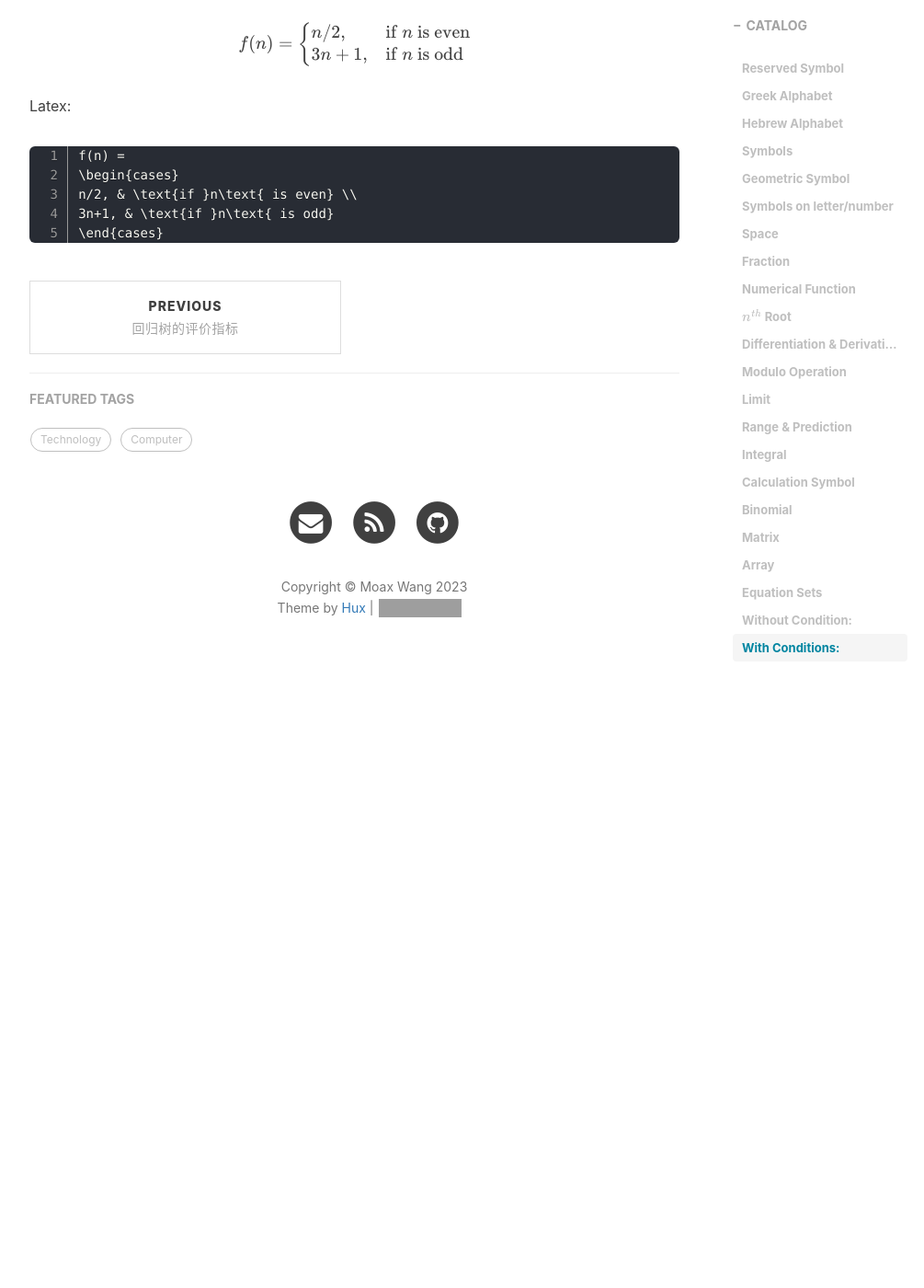
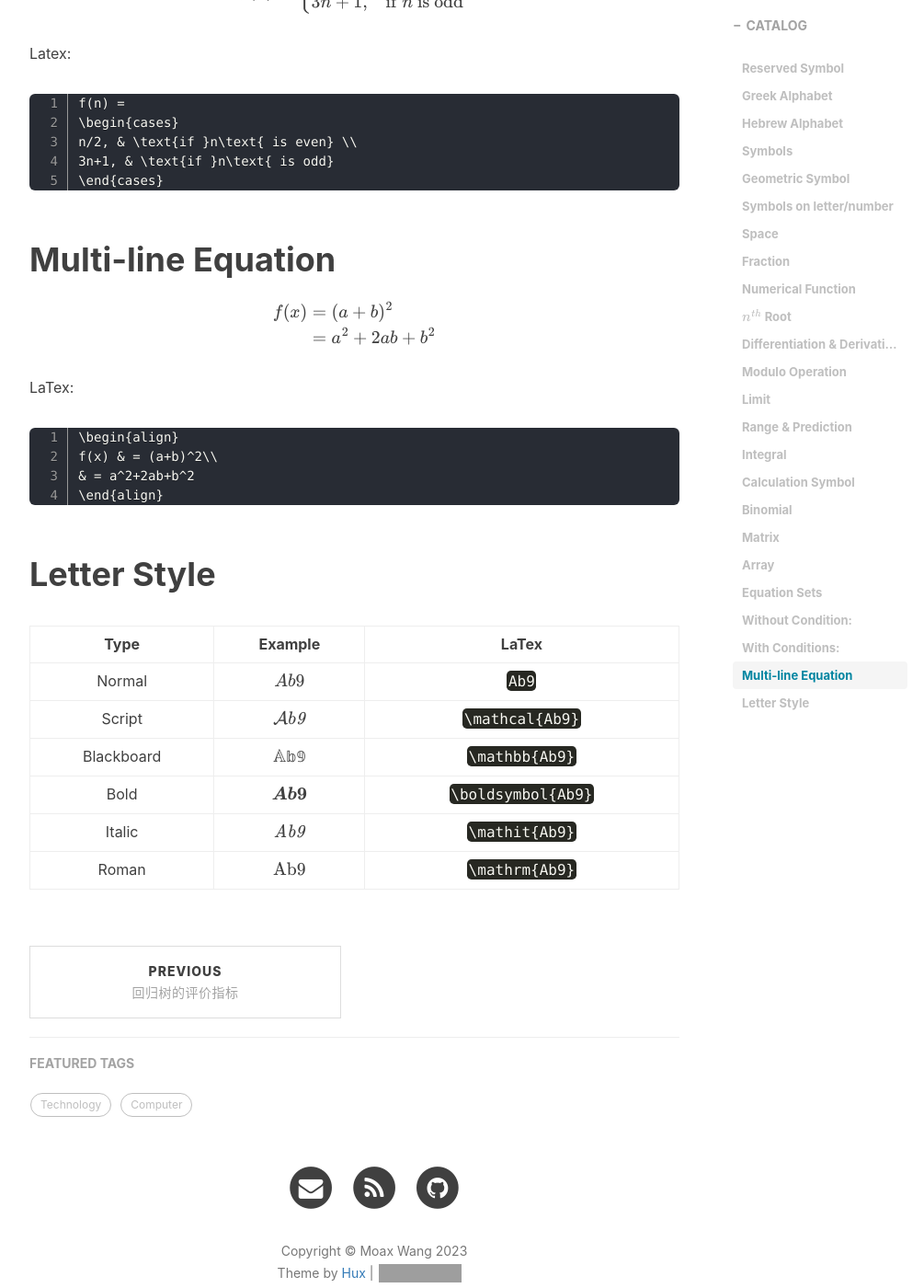
Before and after one commit to WinchellWang/winchellwang.github.io, a Jekyll site: the page built from _posts/2023-03-28-Manual_LaTex_Equation_ENG.md, in a window 1280 px wide and 1400 px high, scrolled down 14137 px. Shown: the whole window at 92% size, without its empty margins (233-1238 px from the left). Built offline with Jekyll 4.4.1, drawn with Linux system fonts in a browser that asks for light colours; nearby versions of some CDN libraries; comment, search, counter and statistics services are not loaded; before the commit the page ends 14902 px from its top, so only the background shows below that; grey boxes are pictures that could not be loaded.

Commit message:
Update 2023-03-28-Manual_LaTex_Equation_ENG.md

````diff
--- a/_posts/2023-03-28-Manual_LaTex_Equation_ENG.md
+++ b/_posts/2023-03-28-Manual_LaTex_Equation_ENG.md
@@ -286,7 +286,6 @@ LaTex also allow user customizing special function style by `\operatorname{}`
 |$$\bigl( \begin{smallmatrix}a&b\\c&d\end{smallmatrix} \bigr)$$|`\bigl( \begin{smallmatrix}`<br>`a&b\\`<br>`c&d`<br>`\end{smallmatrix} \bigr)`|
 
 # Array
-Example:
 
 $$
 \begin{array}{ | c | c | c | }
@@ -350,3 +349,31 @@ n/2, & \text{if }n\text{ is even} \\
 3n+1, & \text{if }n\text{ is odd}
 \end{cases}
 ```
+
+# Multi-line Equation
+
+$$
+\begin{align}
+f(x) & = (a+b)^2\\
+& = a^2+2ab+b^2
+\end{align}
+$$
+
+LaTex:
+```
+\begin{align}
+f(x) & = (a+b)^2\\
+& = a^2+2ab+b^2
+\end{align}
+```
+
+# Letter Style
+
+|Type|Example|LaTex|
+|:---:|:---:|:---:|
+|Normal|$Ab9$|`Ab9`|
+|Script|$\mathcal{Ab9}$|`\mathcal{Ab9}`|
+|Blackboard|$\mathbb{Ab9}$|`\mathbb{Ab9}`|
+|Bold|$\boldsymbol{Ab9}$|`\boldsymbol{Ab9}`|
+|Italic|$\mathit{Ab9}$|`\mathit{Ab9}`|
+|Roman|$\mathrm{Ab9}$|`\mathrm{Ab9}`|
````
